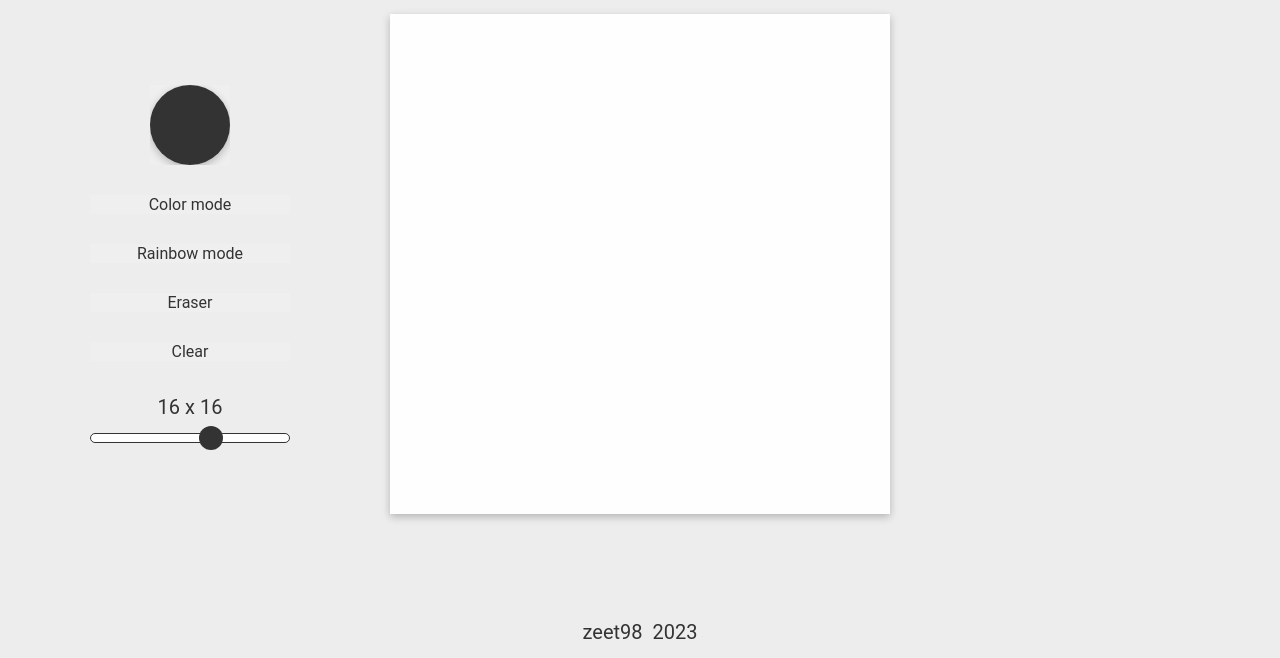
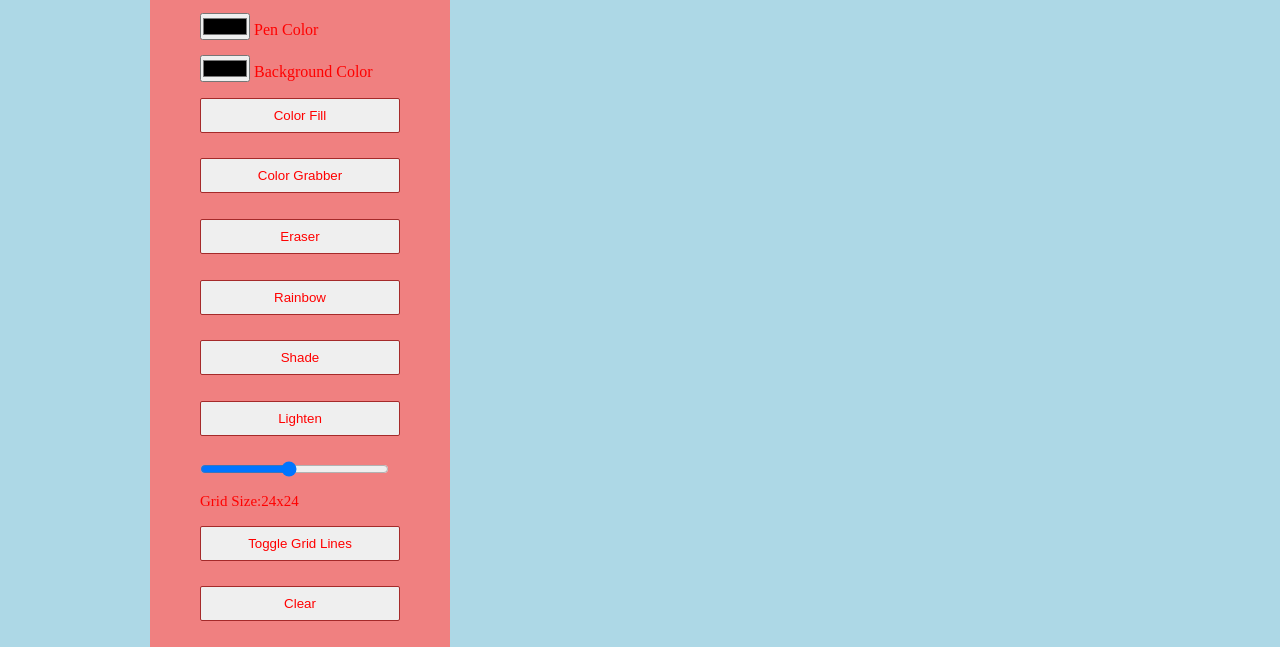
Before and after one commit to zeet98/Etch-a-Sketch, a plain HTML site: page index.html in a window 1280 px wide. Shown: the part 142-800 px from the top of the page. Drawn offline with Linux system fonts and the light colour scheme.

Commit message:
HTML and CSS for etch program

```diff
--- a/app.js
+++ b/app.js
@@ -0,0 +1,39 @@
+let gridSize = 24;
+
+const container = document.querySelector('.grid-container');
+
+let bgColor = '#f08080';
+container.style.backgroundColor = bgColor;
+
+function createGrid() {
+    let gridWidth = container.offsetWidth / gridSize;
+    container.style.gridTemplateColumns = `repeat(${gridSize - 3}, ${gridWidth}px) 1fr 1fr 1fr`;
+    container.style.gridTemplateRows = `repeat(${gridSize - 3}, ${gridWidth}px) 1fr 1fr 1fr`;
+    if (gridSize < 4) {
+      container.style.gridTemplateColumns = `repeat(${gridSize},1fr`;
+      container.style.gridTemplateRows = `repeat(${gridSize}, 1fr`;
+    }
+
+    for (let i = 0; i < gridSize ** 2; i++) {
+      const square = document.createElement('div');
+      square.classList.add('grid-item');
+      square.setAttribute('draggable', 'false');
+      square.style.backgroundColor = bgColor;
+      container.appendChild(square);
+}
+const rightItems = document.querySelectorAll(`.grid-item:nth-child(${gridSize}n)`);
+for (let i = 0; i < rightItems.length; i++) {
+  rightItems[i].setAttribute('data-right', 'true');
+  rightItems[i].classList.toggle('border-right');
+}
+
+// add a bottom border to the bottom most items
+let gridItems = document.querySelectorAll('.grid-item');
+const lastItems = Array.from(gridItems).slice(-`${gridSize}`);
+for (let i = 0; i < lastItems.length; i++) {
+  lastItems[i].setAttribute('data-bottom', 'true');
+  lastItems[i].classList.toggle('border-bottom');
+}
+}
+
+createGrid();
--- a/index.html
+++ b/index.html
@@ -9,29 +9,44 @@
 </head>
 <body>
 
-  <header class="header">
-    <h1 class="title">Etch-a-sketch</h1>
+  <header>
+    <h1>Etch-a-Sketch</h1>
   </header>
 
-  <main class="main">
-    <div class="settings">
-      <input id="colorPicker" type="color" value="#333333" />
-      <button id="colorBtn">Color mode</button>
-      <button id="rainbowBtn">Rainbow mode</button>
-      <button id="eraserBtn">Eraser</button>
-      <button id="clearBtn">Clear</button>
-      <div id="sizeValue" class="size-value">16 x 16</div>
-      <input id="sizeSlider" type="range" value="16" min="3" max="24" />
+  <div class="main">
+
+    <section class="controller">
+      <div id="pen">
+        <input type="color">
+        <span id="pen-color">Pen Color</span>
+      </div>
+      <div id="background">
+        <input type="color">
+        <span id="background-color">Background Color</span>
+      </div>
+      <button class="color-fill">Color Fill</button>
+      <button class="color-grabber">Color Grabber</button>
+
+      <button class="eraser">Eraser</button>
+      <button class="rainbow">Rainbow</button>
+      <button class="shade">Shade</button>
+      <button class="lighten">Lighten</button>
+
+      <input class="slider" type="range" min="3" max="32" value="16">
+      <p>Grid Size:
+        <span id="range-value">24</span> x <span id="range-value">24</span>
+      </p>
+
+      <button class="grid-lines">Toggle Grid Lines</button>
+      <button class="clear">Clear</button>
+    </section>
+
+    <div class="grid-wrapper">
+      <div class="grid-container toggle-grid" draggable="false"></div>
     </div>
-    <div id="grid" class="grid"></div>
 
-    <footer class="footer">
-      <p> zeet98 </p>
-      <script>
-        document.write(new Date().getFullYear());
-      </script>
-    </footer>
-    <script src=""></script>
-  </main>
+  </div>
+
+  <script src="app.js"></script>
 </body>
 </html>
--- a/style.css
+++ b/style.css
@@ -1,221 +1,51 @@
-:root {
-  --primary-dark: #333;
-  --primary-light: #ededed;
-  --secondary-light: #fefefe;
-}
-
-*,
-*::before,
-*::after {
+* {
   box-sizing: border-box;
   padding: 0;
   margin: 0;
+  color: red;
 }
 
-html {
-  position: relative;
-  min-height: 100%;
+header {
+  text-align: center;
+  padding: 35px;
+  font-size: 30px;
 }
-
-body {
-  background-color: var(--primary-light);
-  color: var(--primary-dark);
-  font-family: 'Roboto', sans-serif;
-  line-height: 1.6;
-  /* footer support */
-  margin-bottom: 100px;
-}
-
-h1 {
-  line-height: 1.2;
-}
-
-button,
-input {
-  width: 100%;
-  border: none;
-  color: inherit;
-  font-family: inherit;
-  font-size: inherit;
-  cursor: pointer;
-  outline: none;
-}
-
-/* HEADER */
-
-.header {
-  padding: 30px 0;
-}
-
-.title {
-  text-align: center;
-  font-size: 80px;
-}
-
-  /* MAIN */
 
 .main {
   display: flex;
-  align-items: center;
-  justify-content: flex-start;
-  gap: 100px;
-  max-width: 1100px;
-  margin: 0 auto;
+  background-color: lightblue;
 }
 
-.settings {
+section {
   display: flex;
   flex-direction: column;
-  align-items: center;
-  justify-content: center;
-  gap: 30px;
-  width: 200px;
+  margin-left: 150px;
+  padding-left: 50px;
+  height: 650px;
+  width: 300px;
+  justify-content: space-evenly;
+  align-items: flex-start;
+  background-color: #f08080;
 }
 
-.button {
-  padding: 10px 20px;
-  border: 1px solid var(--primary-dark);
-  border-radius: 5px;
+button {
+  display: block;
+  outline: none;
+  border: 1px solid brown;
+  border-radius: 2px;
+  padding: 9px 15px;
+  width: 80%;
+  margin-bottom: 10px;
 }
 
-.button.active {
-  background-color: var(--primary-dark);
-  color: var(--primary-light);
+.slider {
+  position: relative;
+  padding: 0px 30px;
 }
 
-.button,
-input[type='color'] {
-  transition: transform 0.1s ease-in-out;
+p {
+  display: flex;
+  justify-content: center;
+  font-size: 15px;
+  align-self: flex-start;
 }
-
-button:hover,
-input[type='color']:hover {
-  transform: scale(1.05);
-}
-
-input[type='color']:active {
-  transition: transform 0.05s ease-in-out;
-  transform: scale(1);
-}
-
-input[type='color'] {
-  -webkit-appearance: none;
-  width: 80px;
-  height: 80px;
-  border: none;
-}
-
-input[type='color']::-webkit-color-swatch-wrapper {
-  padding: 0;
-}
-
-input[type='color']::-webkit-color-swatch {
-  border: none;
-  border-radius: 50px;
-  box-shadow: rgba(0, 0, 0, 0.24) 0px 3px 8px;
-}
-
-.size-value {
-  margin-bottom: -20px;
-  font-size: 20px;
-}
-
-input[type='range'] {
-  -webkit-appearance: none;
-  background-color: var(--primary-light);
-}
-
-input[type='range']::-webkit-slider-runnable-track {
-  height: 10px;
-  border: 1px solid var(--primary-dark);
-  border-radius: 25px;
-  background: var(--secondary-light);
-}
-
-input[type='range']::-webkit-slider-thumb {
-  -webkit-appearance: none;
-  width: 24px;
-  height: 24px;
-  border-radius: 25px;
-  margin-top: -8px;
-  background: var(--primary-dark);
-}
-
-.grid {
-  display: grid;
-  width: 500px;
-  height: 500px;
-  background-color: var(--secondary-light);
-  box-shadow: rgba(0, 0, 0, 0.24) 0px 3px 8px;
-}
-
-.grid-element {
-  user-select: none;
-}
-/* FOOTER */
-
-.footer {
-  position: absolute;
-  bottom: 0;
-  left: 0;
-  display: flex;
-  align-items: center;
-  justify-content: center;
-  gap: 10px;
-  width: 100%;
-  padding: 10px;
-  font-size: 20px;
-}
-
-.fa-github {
-  color: var(--primary-dark);
-  font-size: 24px;
-  transition: transform 0.3s ease-in-out;
-}
-
-.fa-github:hover {
-  transform: rotate(360deg) scale(1.2);
-}
-
-/* MEDIA QUERIES */
-
-@media (max-width: 1200px) {
-  .main {
-    justify-content: center;
-  }
-}
-
-@media (max-width: 850px) {
-  .main {
-    gap: 50px;
-  }
-
-.settings {
-  width: 150px;
-  gap: 16px;
-  }
-
-.size-value {
-  margin-bottom: -4px;
-  }
-
-.grid {
-  width: 400px;
-  height: 400px;
-  }
-}
-
-@media (max-width: 650px) {
-  .title {
-    font-size: 50px;
-}
-
-.main {
-  flex-direction: column-reverse;
-  }
-
-.grid {
-  width: 300px;
-  height: 300px;
-  }
-}
```
Also changed, not shown: Caveat/Caveat-VariableFont_wght.ttf (added), Caveat/OFL.txt (added), Caveat/README.txt (added), Caveat/static/Caveat-Bold.ttf (added), Caveat/static/Caveat-Medium.ttf (added), Caveat/static/Caveat-Regular.ttf (added), Caveat/static/Caveat-SemiBold.ttf (added), 2 other files.
